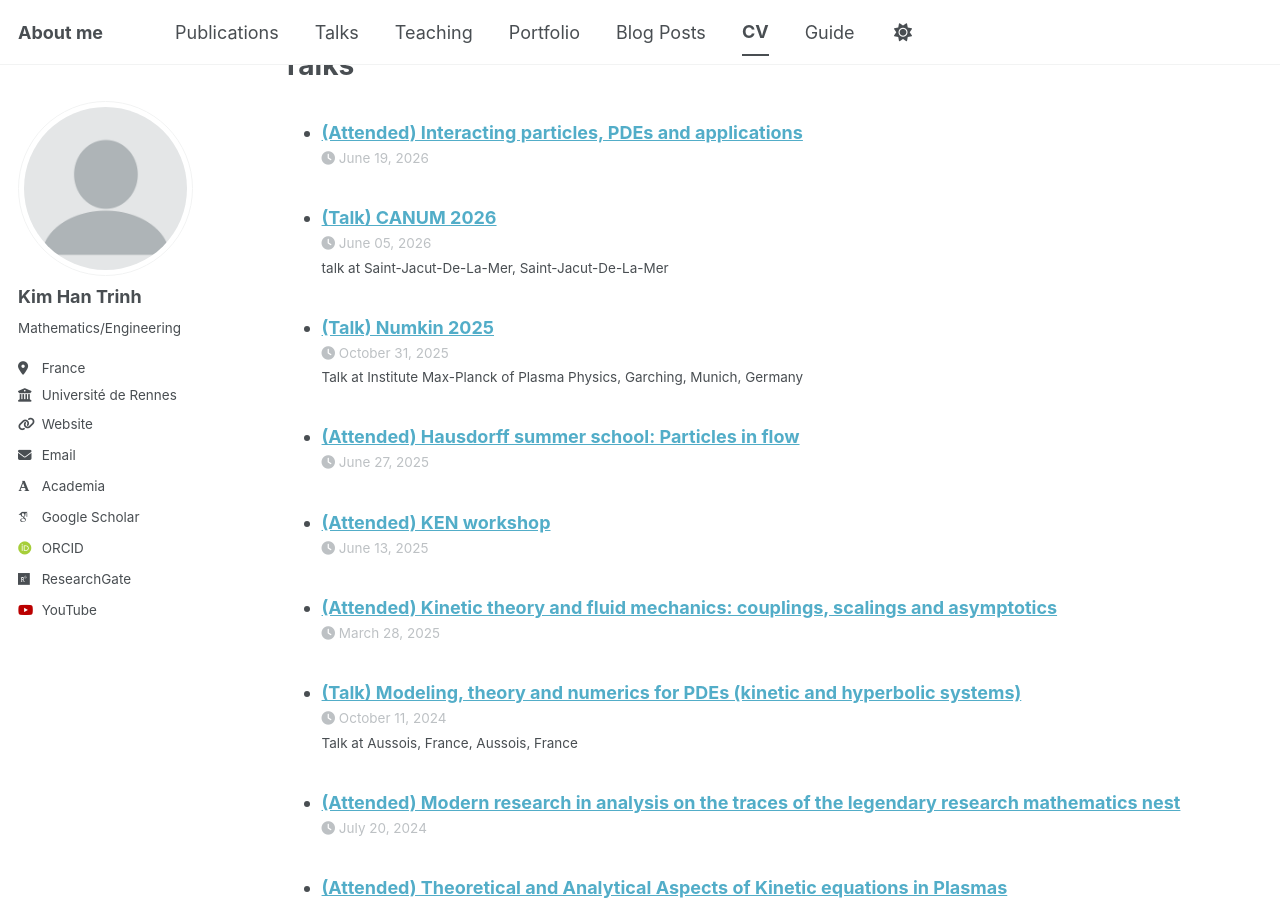
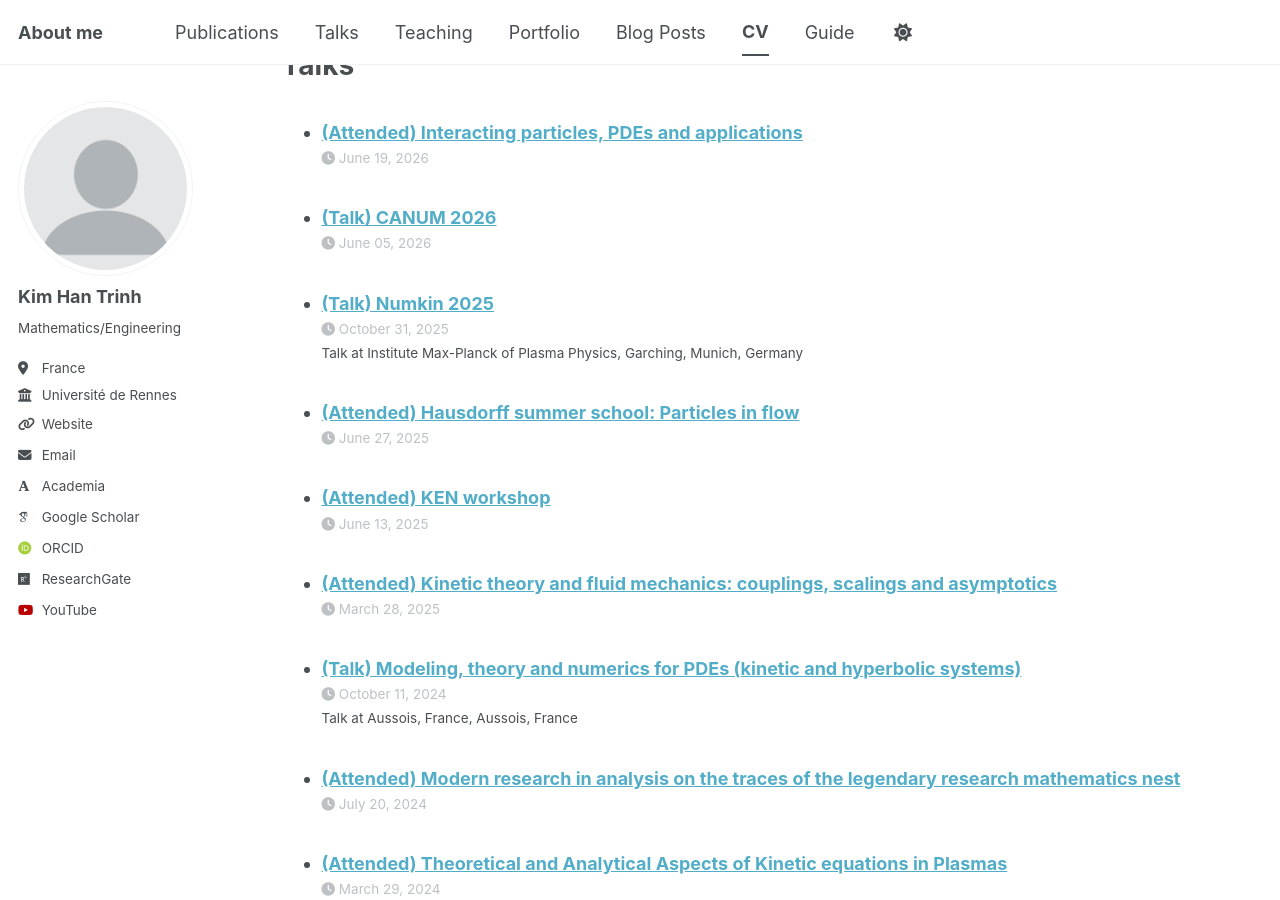
Before and after one commit to khtrinh96/khtrinh96.github.io, a Jekyll site: the page built from _pages/cv.md, in a window 1280 px wide and 900 px high, scrolled down 1266 px. Built offline with Jekyll 4.4.1, drawn with Linux system fonts in a browser that asks for light colours; some web fonts are replaced; a script bundle is joined from its source files by our own code; library files that are not in the unit come from our copies.

Commit message:
Update talk-3.md

```diff
--- a/_talks/talk-3.md
+++ b/_talks/talk-3.md
@@ -1,9 +1,7 @@
 ---
 title: "(Talk) CANUM 2026"
 collection: talks
-type: talk
 permalink: https://canum2026.math.cnrs.fr/fr/
-venue: "Saint-Jacut-De-La-Mer"
 date: 1 - 5 Jun, 2026
 location: "Saint-Jacut-De-La-Mer"
 slidesurl: 'https://khtrinh96.github.io/files/slides3.pdf'
```
